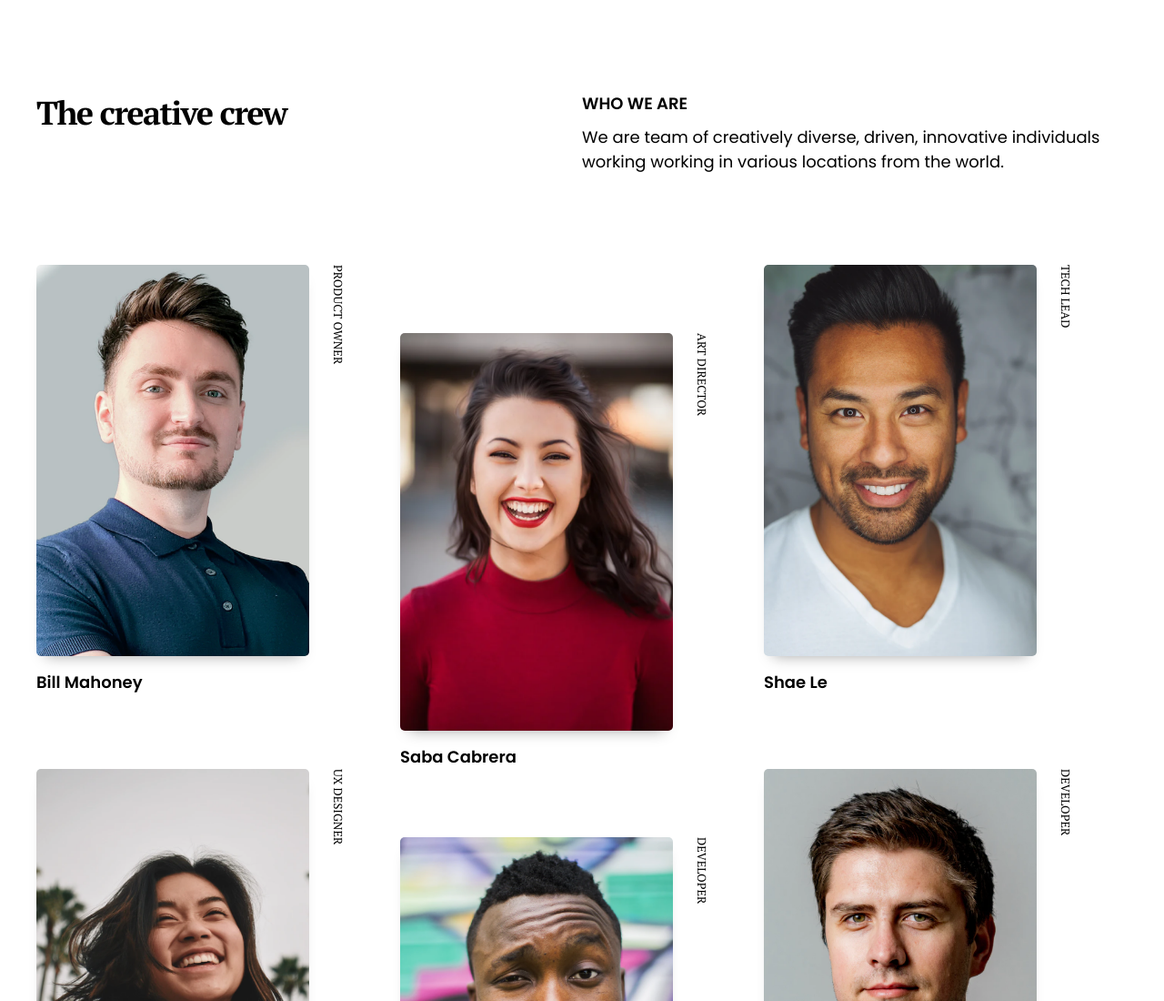
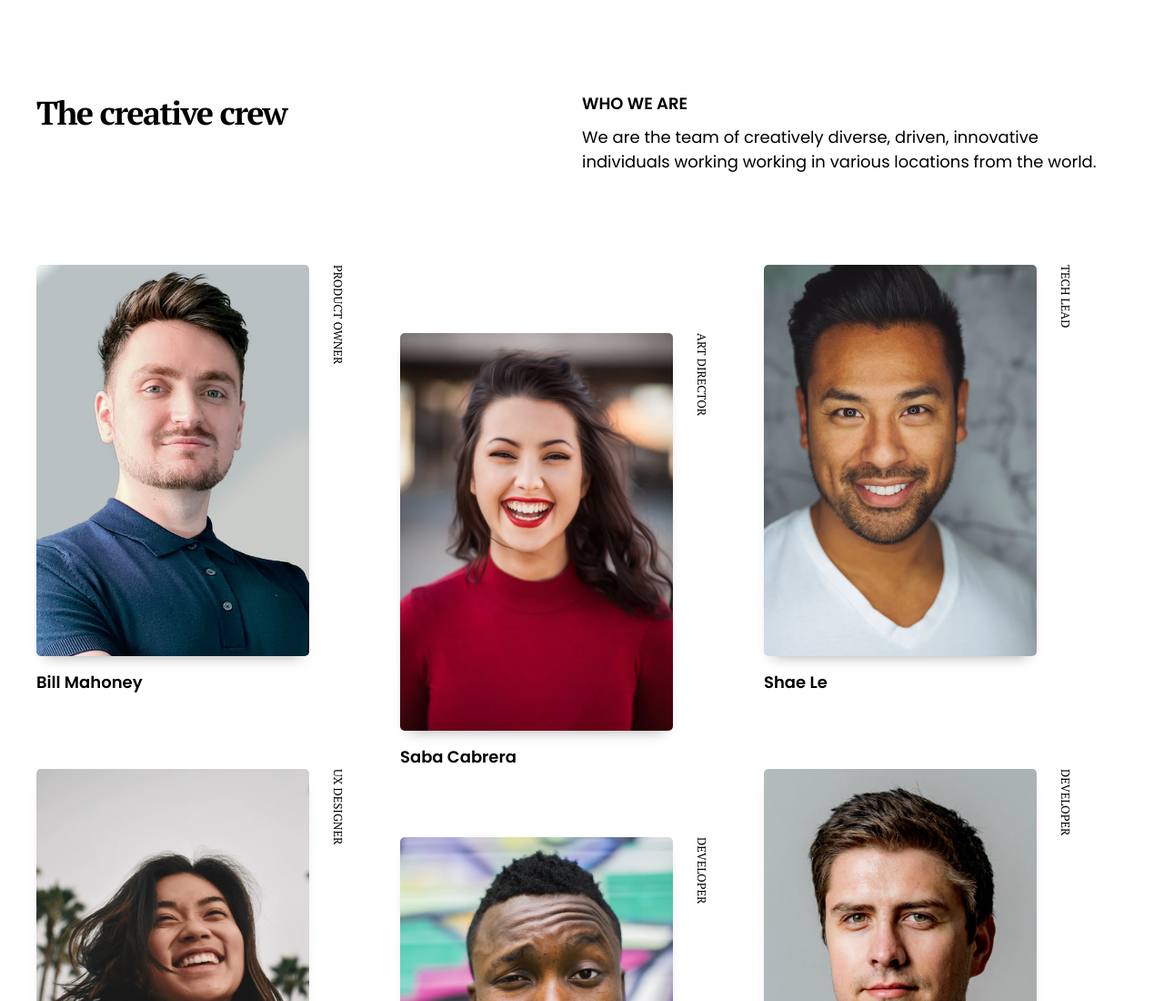
Before and after one commit to SumeiraAkiiuz/Sprint-1-Assignment, a plain HTML site: page index.html in a window 1280 px wide. Shown: the top 1100 px of the page at 91% size. Drawn offline with Linux system fonts and the light colour scheme.

Commit message:
fixed the paragraph

```diff
--- a/index.css
+++ b/index.css
@@ -54,7 +54,6 @@ img{
 }
 .team .container .row .col{
     width: 40%;
-    /* flex-grow: 1; */
 }
 .member{
     margin-bottom: 75px;
--- a/index.html
+++ b/index.html
@@ -16,7 +16,7 @@
                     </div>
                     <div class="team-desc col">
                         <h3>Who we are</h3>
-                        <p>We are team of creatively diverse, driven, innovative individuals working working in various locations from the world.</p>
+                        <p>We are the team of creatively diverse, driven, innovative individuals working working in various locations from the world.</p>
                     </div>
                 </div>
             </div>
```
